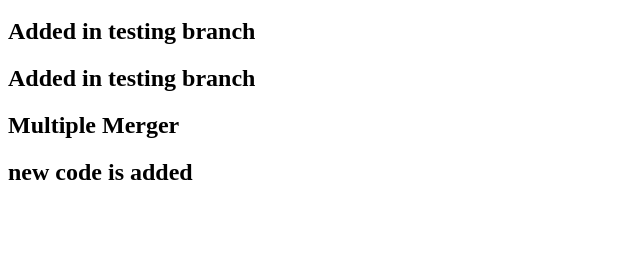
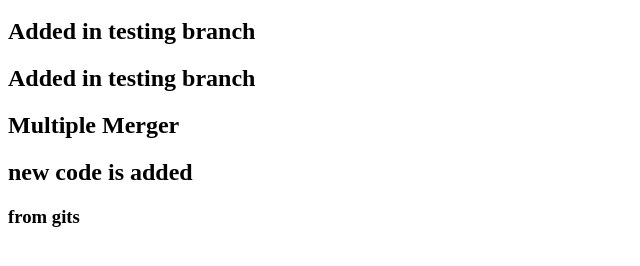
Before and after one commit to KrishnasGIT/myrepositorygit, a plain HTML site: page index.html in a window 1280 px wide. Shown: the part 48-314 px from the top of the page, without its empty margins (0-640 px from the left). Drawn offline with Linux system fonts and the light colour scheme.

Commit message:
Update index.html
from git

```diff
--- a/index.html
+++ b/index.html
@@ -3,3 +3,4 @@
 <h2>Added in testing branch</h2>
 <h2>Multiple Merger</h2>
 <h2>new code is added</h2>
+<h3> from gits</h3>
```
